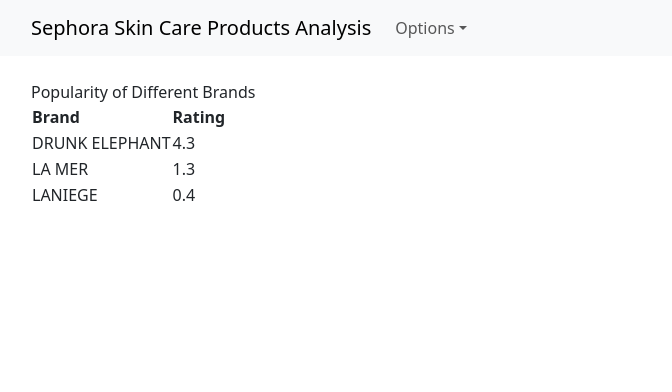
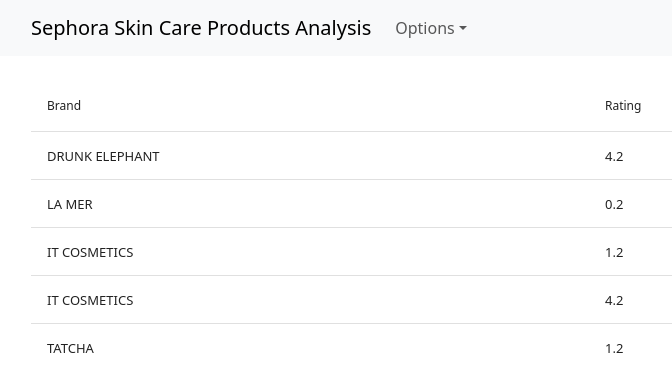
Before and after one commit to Namira29351/Skincare-Analysis, a React (Create React App) app in the folder frontend/: page /BrandPopularity in a window 1280 px wide. Shown: the top 392 px of the page, without its empty margins (51-723 px from the left). Built offline with nearby package versions, Linux system fonts and the light colour scheme.

Commit message:
I added the tables

```diff
--- a/frontend/package.json
+++ b/frontend/package.json
@@ -13,10 +13,12 @@
     "react": "^19.0.0",
     "react-bootstrap": "^2.10.9",
     "react-chartjs-2": "^5.3.0",
+    "react-data-table-component": "^7.7.0",
     "react-dom": "^19.0.0",
     "react-router-dom": "^7.5.1",
     "react-scripts": "5.0.1",
     "sass": "^1.87.0",
+    "styled-components": "^6.1.17",
     "web-vitals": "^2.1.4"
   },
   "scripts": {
--- a/frontend/src/features/analysis/components/BrandPopularity.jsx
+++ b/frontend/src/features/analysis/components/BrandPopularity.jsx
@@ -1,28 +1,43 @@
 import React from "react";
+import DataTable from "react-data-table-component";
 
-
+const columns = [
+  {
+    name: "Brand",
+    selector: row => row.brand,
+  },
+  {
+    name: "Rating",
+    selector: row => row.rating,
+  }
+]
+const data = [
+  {
+    brand: "DRUNK ELEPHANT",
+    rating: 4.2,
+  },
+  {
+    brand: "LA MER",
+    rating: 0.2,
+  },
+  {
+    brand: "IT COSMETICS",
+    rating: 1.2,
+  },
+  {
+    brand: "IT COSMETICS",
+    rating: 4.2,
+  },
+  {
+    brand: "TATCHA",
+    rating: 1.2,
+  },
+]
 function BrandPopularity() {
   return (
-  <div className="App"> Popularity of Different Brands
-      <table>
-          <tr>
-              <th>Brand</th>
-              <th>Rating</th>
-          </tr>
-          <tr>
-              <td>DRUNK ELEPHANT</td>
-              <td>4.3</td>
-          </tr>
-          <tr>
-              <td>LA MER</td>
-              <td>1.3 </td>
-          </tr>
-          <tr>
-              <td>LANIEGE</td>
-              <td>0.4</td>
-          </tr>
-      </table>
-  </div>
+    <DataTable
+    columns={columns}
+    data={data}/>
   );
   }
 
--- a/frontend/src/features/analysis/components/ProductPopularity.jsx
+++ b/frontend/src/features/analysis/components/ProductPopularity.jsx
@@ -1,13 +1,44 @@
 import React from "react";
+import DataTable from "react-data-table-component";
 
+const columns = [
+  {
+    name: "Brand",
+    selector: row => row.brand,
+  },
+  {
+    name: "Rating",
+    selector: row => row.rating,
+  }
+]
+const data = [
+  {
+    brand: "Face Mask",
+    rating: 4,
+  },
+  {
+    brand: "Cleanser",
+    rating: 2.2,
+  },
+  {
+    brand: "Eye cream",
+    rating: 0.2,
+  },
+  {
+    brand: "Sun protection",
+    rating: 4.5,
+  },
+  {
+    brand: "Eye cream",
+    rating: 3.5,
+  },
+]
+function ProductPopularity() {
+  return (
+    <DataTable
+    columns={columns}
+    data={data}/>
+  );
+  }
 
-const ProductPopularity = () => {
-    return (
-      <div>
-        <h1>This is the product popularity page</h1>
-
-      </div>
-      )
-    };
-
-    export default ProductPopularity;
+  export default ProductPopularity;
--- a/frontend/src/features/analysis/components/ProductPrices.jsx
+++ b/frontend/src/features/analysis/components/ProductPrices.jsx
@@ -1,8 +1,44 @@
 import React from "react";
+import DataTable from "react-data-table-component";
 
-const ProductPrices = () => {
-    return (
-      <div><h1>This is the product prices page</h1></div> )
-    };
+const columns = [
+  {
+    name: "Brand",
+    selector: row => row.brand,
+  },
+  {
+    name: "Rating",
+    selector: row => row.rating,
+  }
+]
+const data = [
+  {
+    brand: "DRUNK ELEPHANT",
+    rating: 4.2,
+  },
+  {
+    brand: "LA MER",
+    rating: 0.2,
+  },
+  {
+    brand: "IT COSMETICS",
+    rating: 1.2,
+  },
+  {
+    brand: "IT COSMETICS",
+    rating: 4.2,
+  },
+  {
+    brand: "TATCHA",
+    rating: 1.2,
+  },
+]
+function ProductPrices() {
+  return (
+    <DataTable
+    columns={columns}
+    data={data}/>
+  );
+  }
 
-    export default ProductPrices;
+  export default ProductPrices;
```
Also changed, not shown: 1 other file (tests, documents, lock files or other folders).
